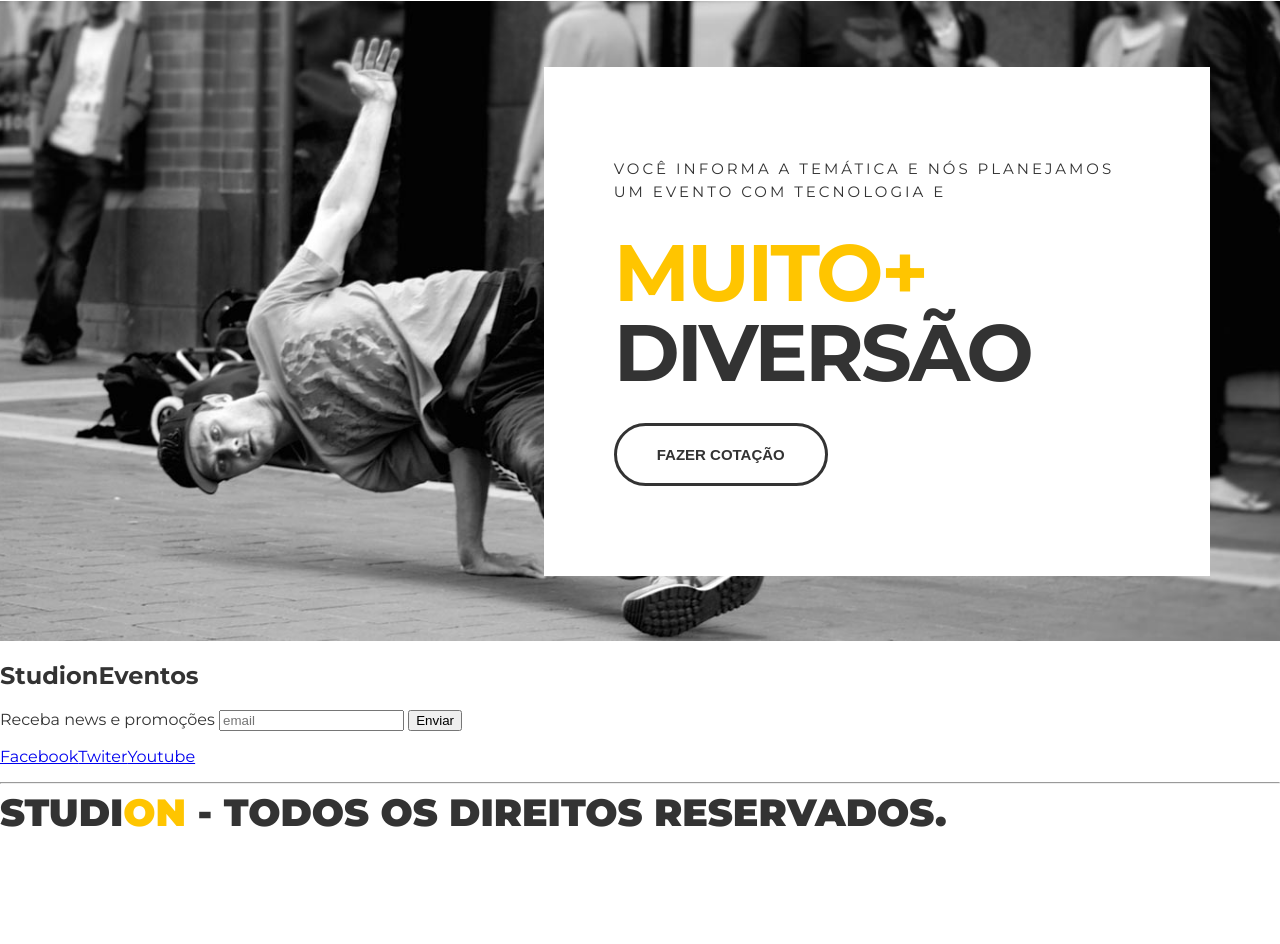
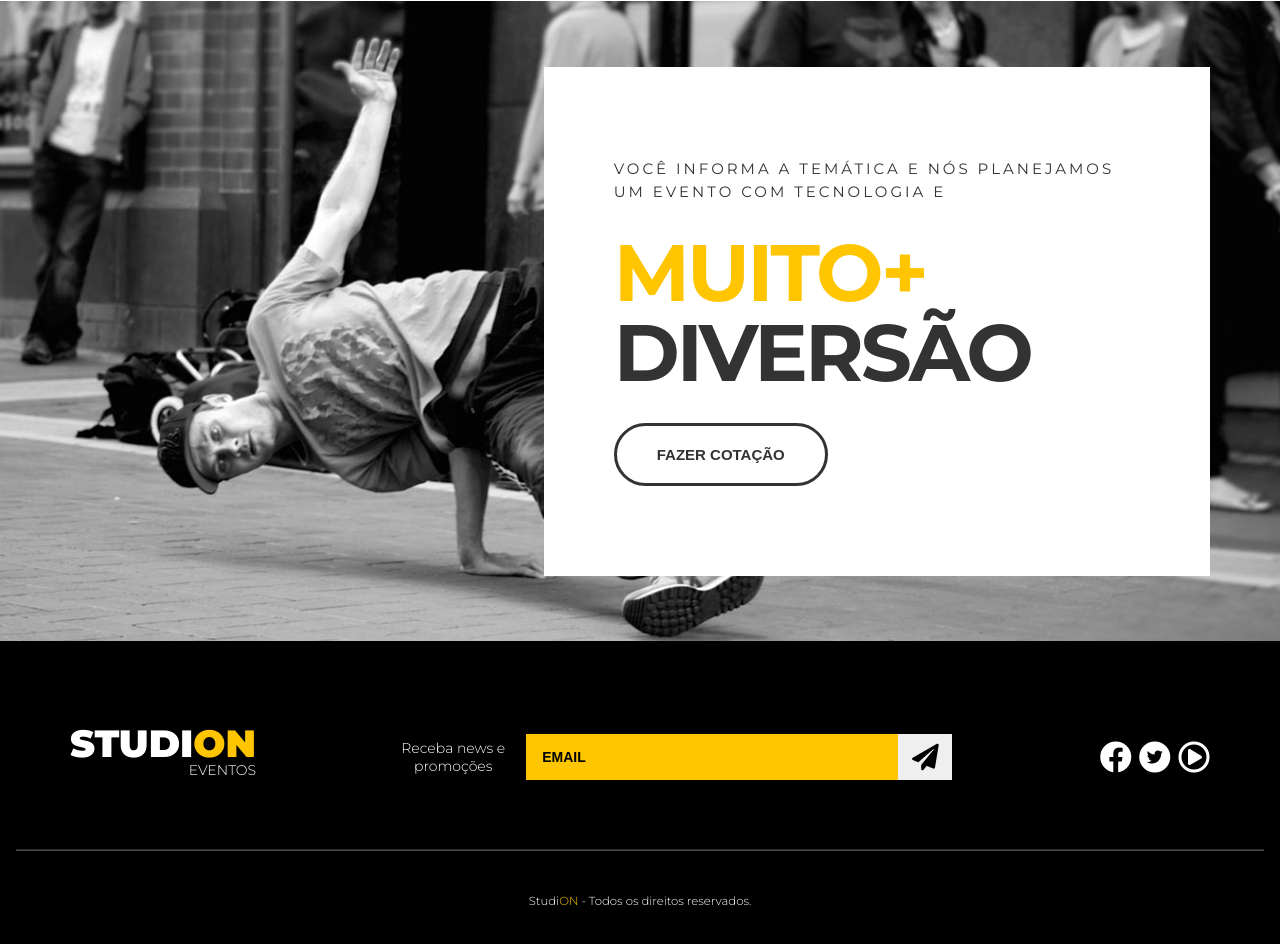
Before and after one commit to AlisonBosio/studion, a website: page src/index.html in a window 1280 px wide. Shown: the part 1586-2530 px from the top of the page. Before the commit the page ends 2432 px from the top, so only its background shows below. Drawn offline with Linux system fonts and the light colour scheme.

Commit message:
update: footer styling

```diff
--- a/src/index.html
+++ b/src/index.html
@@ -43,7 +43,10 @@
             alt="Studion Banner"
           />
           <div class="slide__copy">
-            <h6><span class="copy--primary">Próximo evento</span> - Dia 25 de setembro às 19h</h6>
+            <h6>
+              <span class="copy--primary">Próximo evento</span> - Dia 25 de
+              setembro às 19h
+            </h6>
             <h2><span class="copy--primary">Creative</span> Minds</h2>
             <button class="btn btn--slide">Saiba Mais</button>
           </div>
@@ -55,34 +58,37 @@
       <section id="counter">
         <ul class="container counter__container">
           <li>
-            <h3>+de 500
-              <small>
-                eventos realizados
-                </small>
+            <h3>
+              +de 500
+              <small> eventos realizados </small>
             </h3>
           </li>
           <li>
-            <h3>+ de 1.000.000
-              <small>
-                de ingressos vendidos
-                </small>
+            <h3>
+              + de 1.000.000
+              <small> de ingressos vendidos </small>
             </h3>
           </li>
           <li>
-            <h3>+ de 300
-              <small>
-                empresas atendidas
-                </small>
+            <h3>
+              + de 300
+              <small> empresas atendidas </small>
             </h3>
           </li>
         </ul>
       </section>
 
-      <section class=" container institutional">
-          <img class="institutional__image" src="images/institutional.jpg" alt="Studion Institutional" />
+      <section class="container institutional">
+        <img
+          class="institutional__image"
+          src="images/institutional.jpg"
+          alt="Studion Institutional"
+        />
         <div class="institutional__copy">
           <h6>Fazemos seu evento acontecer</h6>
-          <h4>Lorem ipsum dolor sit amet consectetur adipisicing elit. Nihil.</h4>
+          <h4>
+            Lorem ipsum dolor sit amet consectetur adipisicing elit. Nihil.
+          </h4>
           <p>
             Lorem ipsum, dolor sit amet consectetur adipisicing elit. Modi illo
             neque quisquam necessitatibus ullam quia veritatis quis ipsa, nobis
@@ -97,43 +103,56 @@
         <div class="container quote__container">
           <div class="quote__copy">
             <h6>
-            Você informa a temática e nós planejamos um evento com tecnologia e
+              Você informa a temática e nós planejamos um evento com tecnologia
+              e
             </h6>
-          <h2>
-            <span class="copy--primary">Muito+ </span>Diversão</h2>
+            <h2><span class="copy--primary">Muito+ </span>Diversão</h2>
             <button class="btn btn--quote">Fazer Cotação</button>
           </div>
         </div>
       </section>
     </main>
 
-    <footer>
-      <h2>Studi<span>on</span><span>Eventos</span></h2>
-      <form>
-        <label>Receba news e promoções</label>
-        <input type="email" placeholder="email" />
-        <button type="submit">Enviar</button>
+    <footer class="footer">
+      <div class="container footer__container">
+        <h2 class="logo-studion">
+          Studi<span class="copy--primary">on</span>
+          <span class="logo-studion__subtitle">Eventos</span>
+        </h2>
+        <form class="footer__form">
+          <label for="email">Receba news e promoções</label>
+          <div class="footer__email">
+            <input id="email" type="email" placeholder="email" />
+            <button type="submit">
+              <i class="fas fa-paper-plane fa-2x">
+              </i></button>
+          </div>
         </form>
-      <ul>
+        <ul class="footer__social">
           <li>
-          <a href="#facebook">Facebook</a>
+            <a href="https://www.facebook.com/" target="_blank">
+              <i class="fab fa-facebook fa-2x"></i>
+            </a>
           </li>
           <li>
-          <a href="#twiter">Twiter</a>
+            <a href="https://twitter.com/" target="_blank">
+              <span class="fa-stack">
+                <i class="fas fa-circle fa-stack-2x"></i>
+                <i class="fab fa-twitter fa-stack-1x fa-inverse"></i>
+              </span>
+            </a>
           </li>
           <li>
-          <a href="https://Youtube.com">Youtube</a>
+            <a href="https://Youtube.com" target="_blank">
+              <i class="far fa-play-circle fa-2x"></i>
+            </a>
           </li>
         </ul>
-      <hr />
-      <div>
+      </div>
+      <hr/>
         <p>
-          <small class="logo-studion"
-            >Studi<span class="copy--primary">On</span> - Todos os direitos
-            reservados.</small
-          >
+          <small>Studi<span class="copy--primary">ON</span> - Todos os direitos reservados.</small>
         </p>
-      </div>
     </footer>
   </body>
 </html>
--- a/src/style.css
+++ b/src/style.css
@@ -1,4 +1,7 @@
 @import url('https://fonts.googleapis.com/css2?family=Montserrat:wght@300;400;500;700;900&family=Roboto&display=swap');
+@import url('https://cdnjs.cloudflare.com/ajax/libs/font-awesome/5.15.1/css/fontawesome.min.css');
+@import url('https://cdnjs.cloudflare.com/ajax/libs/font-awesome/5.15.1/css/all.min.css');
+
 
 * {
   box-sizing: border-box;
@@ -21,7 +24,7 @@ body {
 header,
 main,
 footer {
-overflow-x: hidden;
+  overflow-x: hidden;
 }
 
 .container {
@@ -78,15 +81,15 @@ ul {
 .logo-studion {
   font-size: 2.375rem;
   font-weight: 900;
-  line-height: 1ch; /*ch = unidade relativa ao tamanho da altura do glifo "zero" da fonte*/
+  line-height: 1ch; /* relativa ao tamanho da altura do glifo 0 da fonte */
   text-transform: uppercase;
   text-align: right;
 }
 
 .logo-studion__subtitle {
-  font-size: 0.85rem;
+  display: block;
+  font-size: 0.875rem;
   font-weight: 300;
-  float: right;
 }
 
 .copy--primary {
@@ -269,3 +272,108 @@ color: var(--color-copy);
 border-color: var(--color-copy);
 background:unset;
 }
+
+.footer {
+  background-color: #000;
+  color: #fff;
+  padding: 0 1rem;
+}
+
+.footer__container {
+  display: grid;
+  grid-template-columns: repeat(3, auto);
+  align-items: center;
+  padding:5.25rem 0 3.75rem 0;
+}
+
+.footer .logo-studion {
+  justify-self: start;
+  margin: 0;
+
+}
+
+.logo--studion__subtitle {
+  display: block;
+}
+
+.footer__form {
+  display: grid;
+  place-items:center;
+  grid-template-columns: 10ch auto;
+  gap: 1.25rem;
+
+}
+
+.footer__email {
+  display: grid;
+  grid-template-columns: auto 3.375rem;
+
+  width: 100%;
+}
+.footer__form input {
+  background-color: var(--color-primary);
+  border: unset;
+  height: 2.875rem;
+  padding: 1rem;
+  font-size: .875rem;
+  font-weight: 700;
+  text-transform: uppercase;
+  color: #000;
+}
+.footer__form input::placeholder {
+  color: #000;
+}
+
+.footer__form input:focus {
+  outline: unset;
+}
+
+.footer__form button {
+  cursor: pointer;
+  border: unset;
+  height: 100%;
+  transition: 0.3s all ease;
+
+}
+
+.footer__form button:hover {
+  color: #fff;
+  background-color:var(--color-copy);
+
+
+
+}
+.footer__form label {
+  font-size: .875rem;
+  font-weight: 300;
+  text-align: center;
+}
+
+.footer__social {
+  justify-self: end;
+}
+
+.footer__social a,
+.footer__social a:visited,
+.footer__social a:active {
+  color: #fff;
+  margin-left: 0.2rem;
+}
+
+.footer__social a .fa-twitter,
+.footer__social a:visited .fa-twitter,
+.footer__social a:active .fa-twitter {
+  color: #000;
+}
+
+.footer hr {
+  border-color: #fff4;
+  margin: 0;
+}
+
+.footer p {
+  text-align: center;
+  font-size: .875rem;
+  font-weight: 300;
+  margin: 2.5rem 0;
+}
```
Lines whose indentation alone changed are shown as unchanged.
